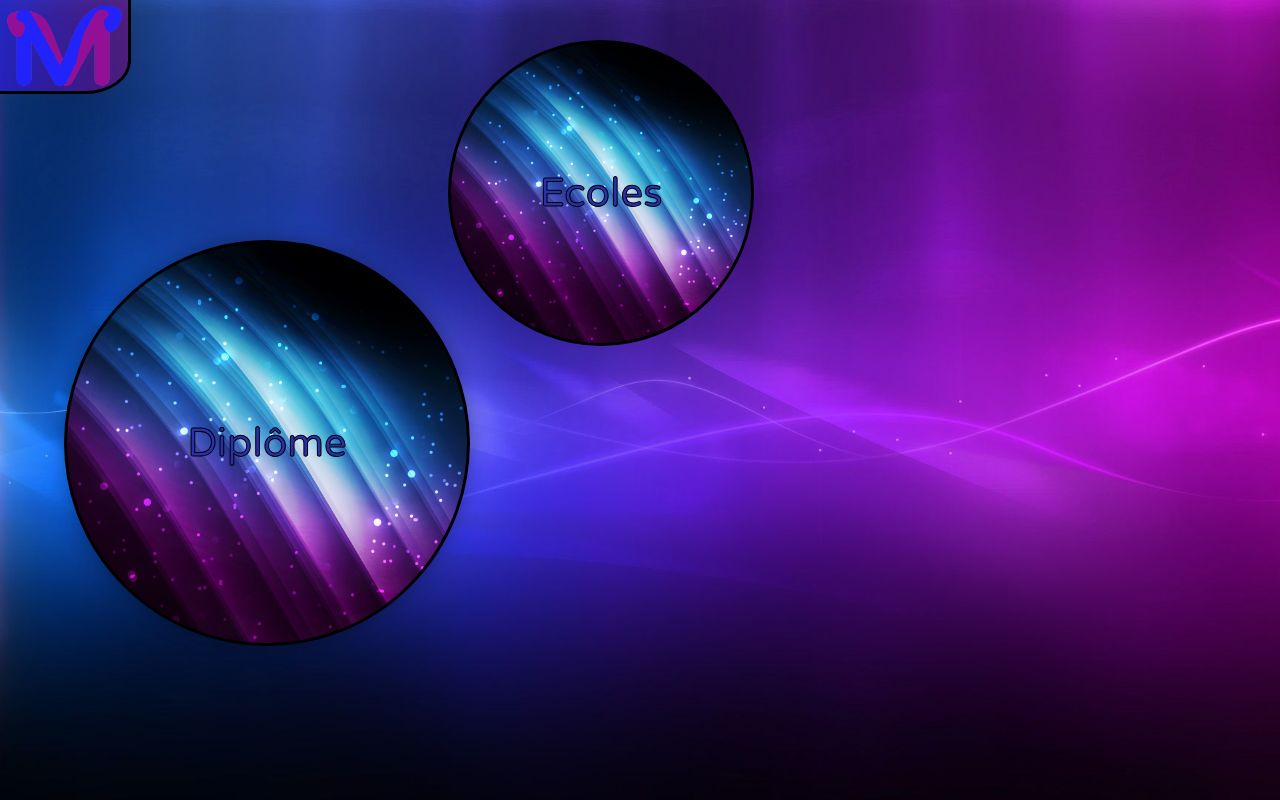
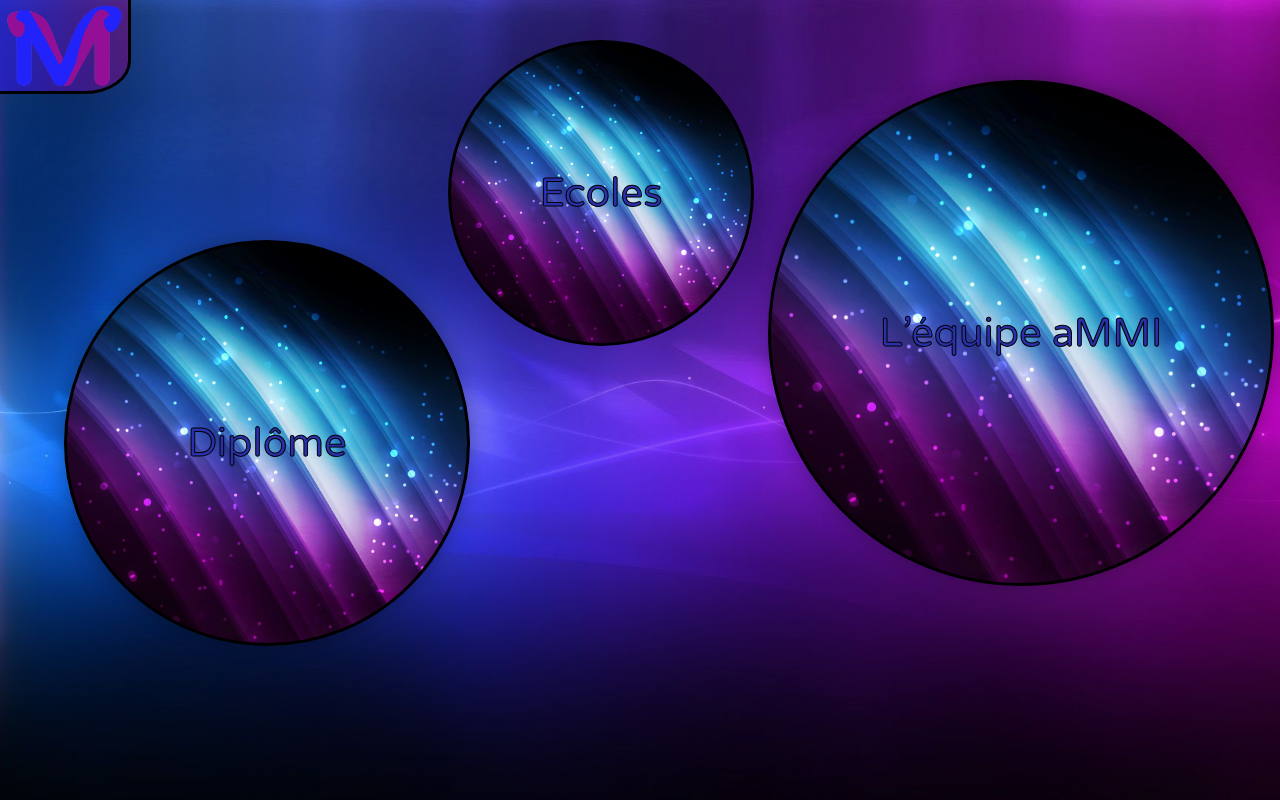
Before and after one commit to Aveeden/laMMI, a PHP site: page /menu.html in a window 1280 px wide. Run offline with PHP 8.4, Linux system fonts and the light colour scheme; some libraries are stand-ins or nearby versions.

Commit message:
Update stylem.css

```diff
--- a/lammi/css/stylem.css
+++ b/lammi/css/stylem.css
@@ -126,7 +126,7 @@
   animation: lieu 0.5s cubic-bezier(0.450, 0.660, 0.650, 0.990) infinite alternate both;
 }
 
-.domaine {
+.equipe {
   position: absolute;
   width: 500px;
   height: 500px;
```
